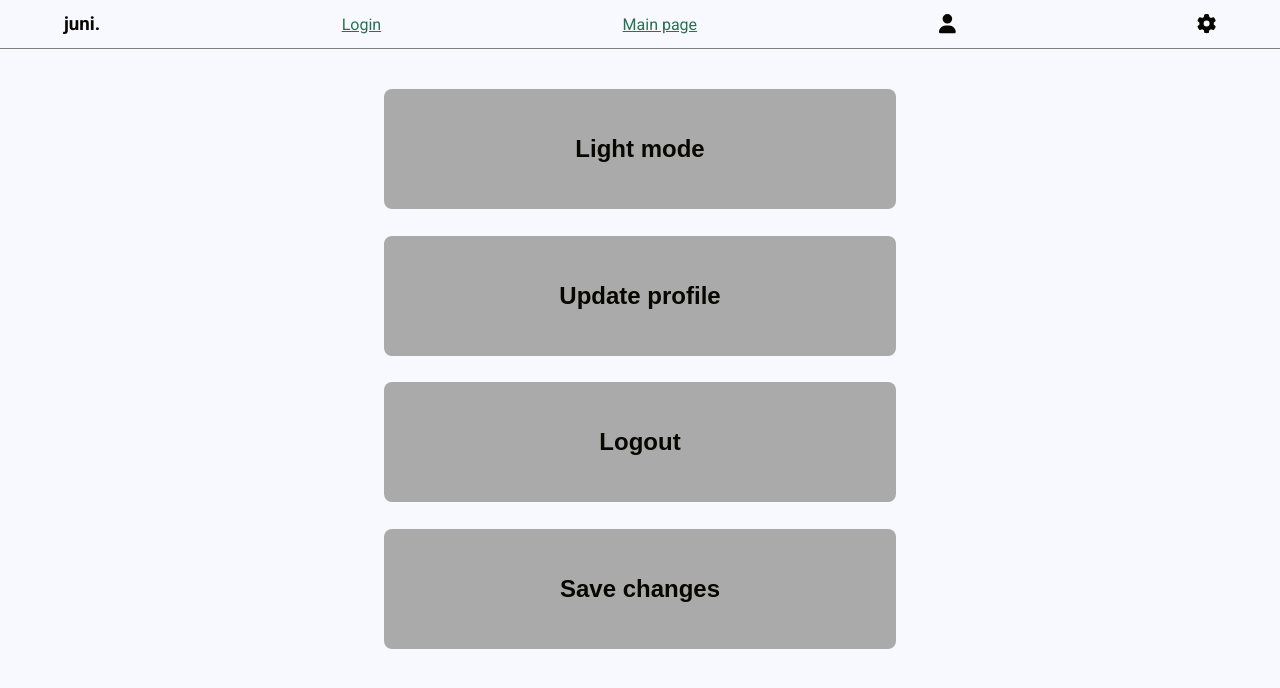
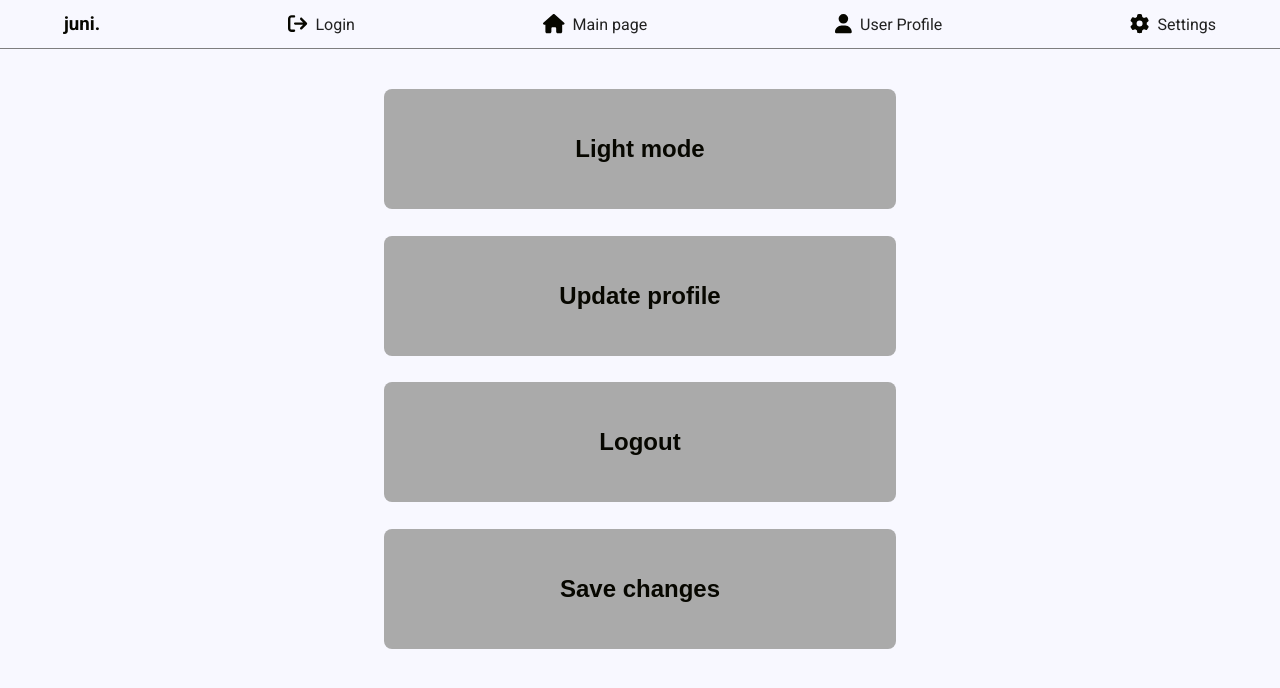
Before and after one commit to albu-alex/junimea-web, a Next.js app: page /settings in a window 1280 px wide. Shown: the top 688 px of the page. Built offline with nearby package versions, Linux system fonts and the light colour scheme.

Commit message:
Finish styling Header

```diff
--- a/components/Header.js
+++ b/components/Header.js
@@ -1,8 +1,8 @@
 import styles from '../styles/Header.module.css';
 import Link from 'next/link'
 import { FontAwesomeIcon } from "@fortawesome/react-fontawesome";
-import { faUser, faCog } from "@fortawesome/free-solid-svg-icons";
-import {useEffect, useState} from "react";
+import { faUser, faCog, faHome, faSignOut } from "@fortawesome/free-solid-svg-icons";
+import { useEffect, useState } from "react";
 
 export default function Header() {
     const [theme, setTheme] = useState("")
@@ -14,22 +14,36 @@ export default function Header() {
         <div className={styles.container} data-theme={theme}>
             <h3 className={styles.primaryText}>juni.</h3>
             <Link href="/login">
+                <div className={styles.item}>
+                    <FontAwesomeIcon
+                        icon={ faSignOut }
+                        className={styles.userIcon} />
                     <a className={styles.item}>Login</a>
+                </div>
             </Link>
             <Link href="/">
+                <div className={styles.item}>
+                    <FontAwesomeIcon
+                        icon={ faHome }
+                        className={styles.userIcon} />
                     <a className={styles.item}>Main page</a>
+                </div>
             </Link>
             <Link href="/user-profile">
+                <div className={styles.item}>
                     <FontAwesomeIcon
                         icon={ faUser }
-                    className={styles.userIcon}
-                />
+                        className={styles.userIcon} />
+                    <a className={styles.item}>User Profile</a>
+                </div>
             </Link>
             <Link href="/settings">
+                <div className={styles.item}>
                     <FontAwesomeIcon
                         icon={ faCog }
-                    className={styles.userIcon}
-                />
+                        className={styles.userIcon} />
+                    <a className={styles.item}>Settings</a>
+                </div>
             </Link>
         </div>
     )
--- a/pages/settings/index.js
+++ b/pages/settings/index.js
@@ -1,7 +1,8 @@
 import { useEffect, useState } from "react";
 import { modifyTheme } from "../../methods/settings/modifyTheme";
+import { useRouter } from "next/router";
+
 import styles from "../../styles/Settings.module.css";
-import { useRouter } from "next/router";
 
 export default function Settings() {
     const [theme, setTheme] = useState("")
--- a/styles/Header.module.css
+++ b/styles/Header.module.css
@@ -16,16 +16,17 @@
 
 .userIcon{
     font-size: 1.2rem;
-    color: var(--text-primary)
+    color: var(--text-primary);
+    margin-right: 0.25rem;
 }
 
-.item{
-    color: var(--link-color)
+.item a {
+    margin-left: 0.25rem;
+    color: var(--text-secondary);
 }
 
-.userIcon:hover{
-    transform: scale(1.4);
-    transition: all .3s;
+.item a:hover {
+    color: var(--link-active)
 }
 
 .item:hover{
@@ -33,6 +34,6 @@
     transition: all .3s;
 }
 
-.item:active{
-    color: var(--accent);
+.item:hover > .userIcon {
+    color: var(--link-active);
 }
--- a/styles/globals.css
+++ b/styles/globals.css
@@ -11,7 +11,7 @@ body {
   --text-secondary: #212121;
   --accent: #AAAAAA;
   --border-color: rgba(7, 7, 0, 0.5);
-  --link-color: #297150;
+  --link-active: blue;
 }
 
 [data-theme='dark'] {
@@ -20,5 +20,5 @@ body {
   --text-secondary: #DADADA;
   --accent: #555555;
   --border-color: rgba(248, 248, 255, 0.5);
-  --link-color: #297150;
+  --link-active: deepskyblue;
 }
```
Lines whose indentation alone changed are shown as unchanged.
